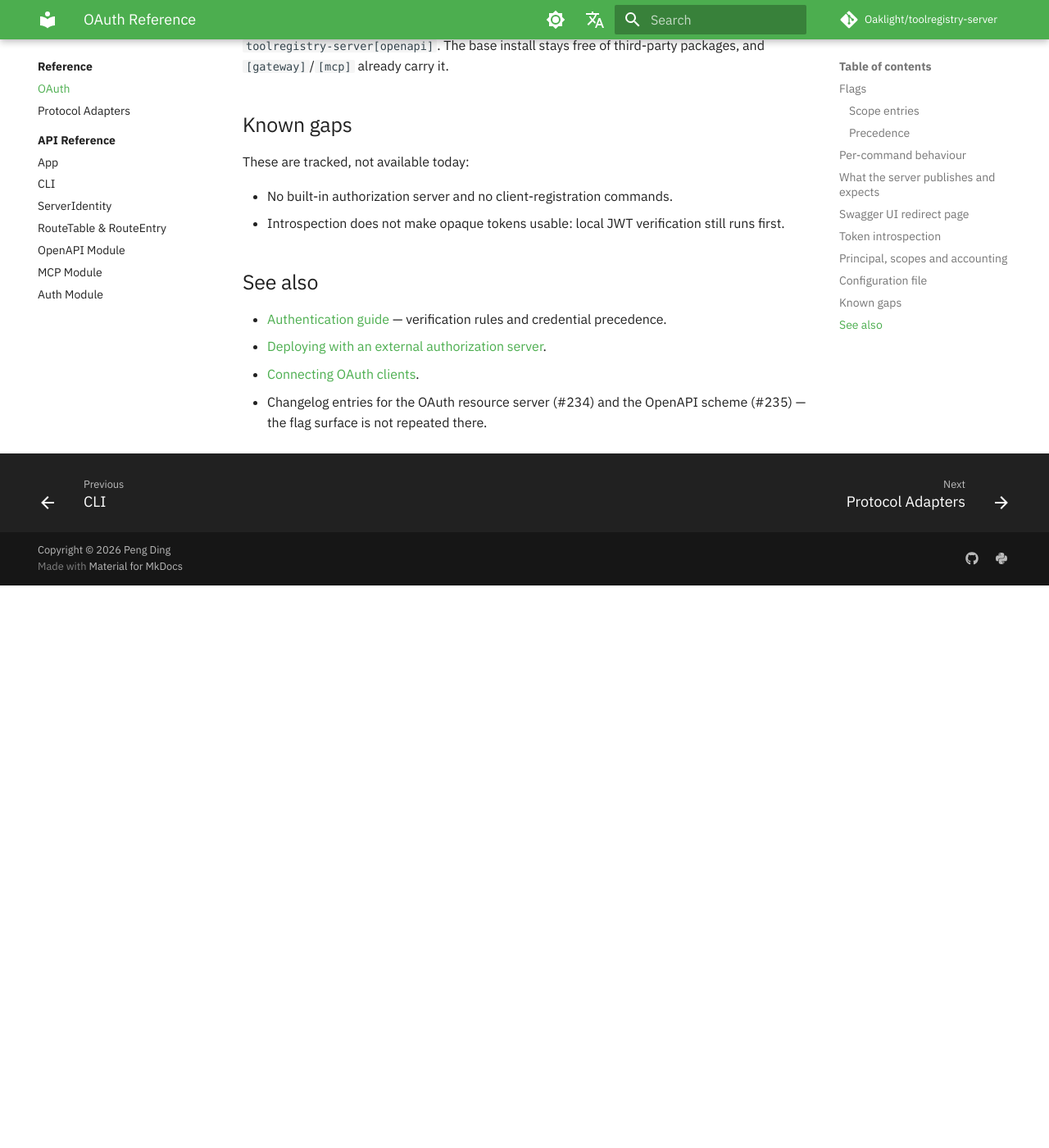
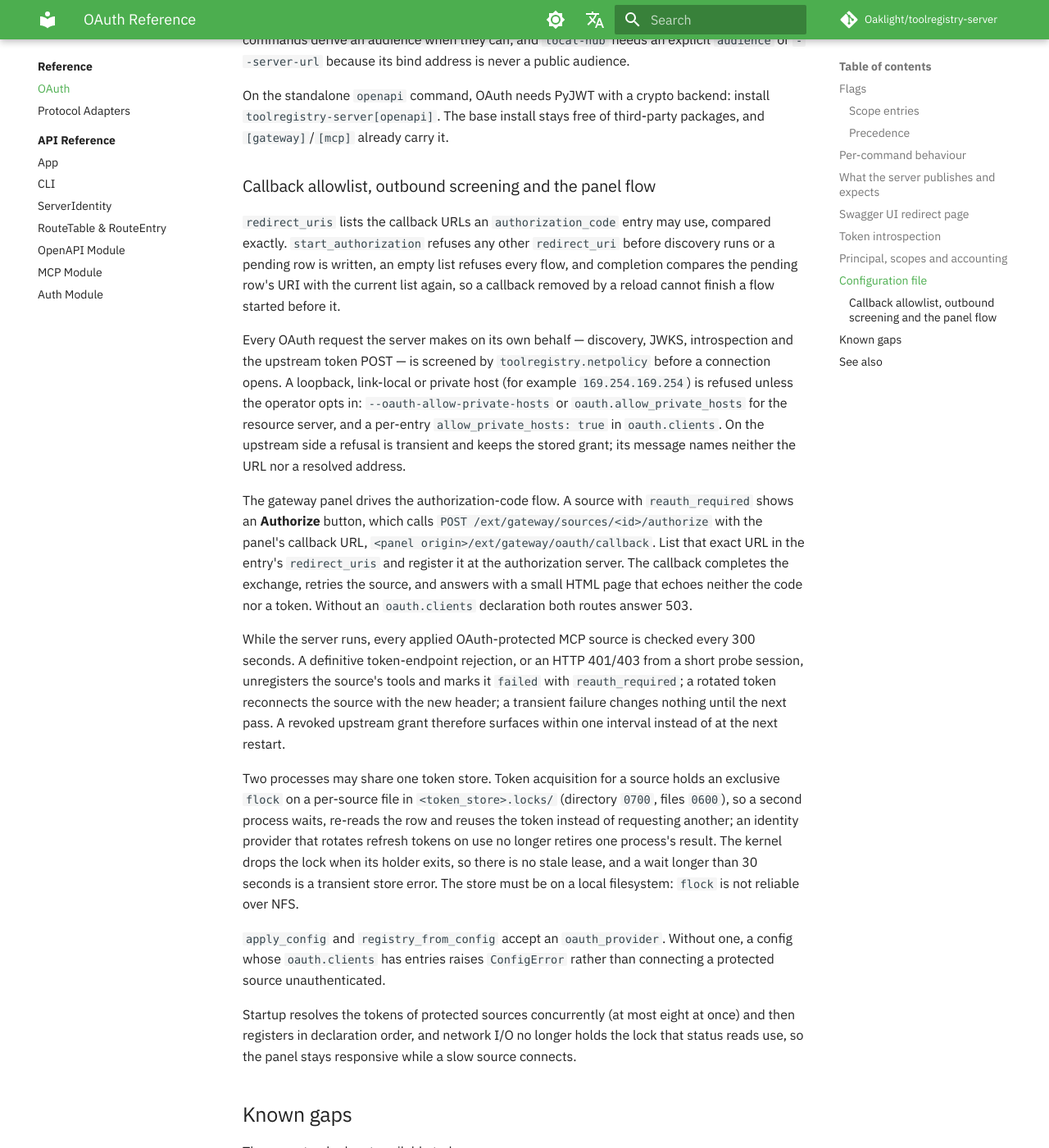
Before and after one commit to Oaklight/toolregistry-server, an MkDocs documentation site: the page built from docs/reference/oauth.md, in a window 1280 px wide and 1400 px high, scrolled down 9659 px. Shown: the whole window at 82% size. Built offline with MkDocs 1.6.1 and Material for MkDocs 9.7.7, drawn with Linux system fonts in a browser that asks for light colours; some web fonts are replaced; comment, search, counter and statistics services are not loaded; before the commit the page ends 10373 px from its top, so only the background shows below that; some of the changed text lies outside the part shown.

Commit message:
docs(oauth): panel authorization, callback allowlist, revalidation, outbound screening

```diff
--- a/docs/reference/oauth.md
+++ b/docs/reference/oauth.md
@@ -35,6 +35,7 @@ and `local-hub` — accept the same group. OAuth is off until
 | `--oauth-introspection-client-secret SECRET` | - | Client secret for the introspection endpoint (HTTP Basic); required together with the URL |
 | `--oauth-introspection-cache-ttl SECONDS` | `5` | How long one introspection result is reused; this bounds how long a revoked token is still accepted. `0` disables caching |
 | `--oauth-introspection-optional` | off | Fall back to local verification when the introspection endpoint fails; by default a failure rejects the token |
+| `--oauth-allow-private-hosts` | off | Let discovery, JWKS and introspection reach a loopback, link-local or private address; the outbound address policy refuses such a host by default |
 
 The three endpoint flags affect only the served OpenAPI document. Token
 verification uses the issuer, audience and JWKS; introspection uses its own
@@ -271,7 +272,7 @@ the source fails the load. Tokens are kept in SQLite outside the
 configuration file. The client secret itself is never written there; a
 salted, iterated fingerprint of it is, so rotating the secret discards a stale
 re-authorization verdict without storing the secret. The start/complete pair
-is embedder-only in stage 1: no panel route calls it yet. The panel's
+is driven by the gateway panel; see below. The panel's
 connection test does not attach the upstream credential, and its result says
 so when a declaration selects the source. See
 [the deployment guide](../guides/oauth-deployment.md#upstream-credentials-for-a-protected-mcp-source).
@@ -356,6 +357,59 @@ On the standalone `openapi` command, OAuth needs PyJWT with a crypto backend:
 install `toolregistry-server[openapi]`. The base install stays free of
 third-party packages, and `[gateway]`/`[mcp]` already carry it.
 
+### Callback allowlist, outbound screening and the panel flow
+
+`redirect_uris` lists the callback URLs an `authorization_code` entry may use,
+compared exactly. `start_authorization` refuses any other `redirect_uri`
+before discovery runs or a pending row is written, an empty list refuses every
+flow, and completion compares the pending row's URI with the current list
+again, so a callback removed by a reload cannot finish a flow started before
+it.
+
+Every OAuth request the server makes on its own behalf — discovery, JWKS,
+introspection and the upstream token POST — is screened by
+`toolregistry.netpolicy` before a connection opens. A loopback, link-local or
+private host (for example `169.254.169.254`) is refused unless the operator
+opts in: `--oauth-allow-private-hosts` or `oauth.allow_private_hosts` for the
+resource server, and a per-entry `allow_private_hosts: true` in
+`oauth.clients`. On the upstream side a refusal is transient and keeps the
+stored grant; its message names neither the URL nor a resolved address.
+
+The gateway panel drives the authorization-code flow. A source with
+`reauth_required` shows an **Authorize** button, which calls
+`POST /ext/gateway/sources/<id>/authorize` with the panel's callback URL,
+`<panel origin>/ext/gateway/oauth/callback`. List that exact URL in the
+entry's `redirect_uris` and register it at the authorization server. The
+callback completes the exchange, retries the source, and answers with a small
+HTML page that echoes neither the code nor a token. Without an `oauth.clients`
+declaration both routes answer 503.
+
+While the server runs, every applied OAuth-protected MCP source is checked
+every 300 seconds. A definitive token-endpoint rejection, or an HTTP 401/403
+from a short probe session, unregisters the source's tools and marks it
+`failed` with `reauth_required`; a rotated token reconnects the source with
+the new header; a transient failure changes nothing until the next pass. A
+revoked upstream grant therefore surfaces within one interval instead of at
+the next restart.
+
+Two processes may share one token store. Token acquisition for a source holds
+an exclusive `flock` on a per-source file in `<token_store>.locks/` (directory
+`0700`, files `0600`), so a second process waits, re-reads the row and reuses
+the token instead of requesting another; an identity provider that rotates
+refresh tokens on use no longer retires one process's result. The kernel drops
+the lock when its holder exits, so there is no stale lease, and a wait longer
+than 30 seconds is a transient store error. The store must be on a local
+filesystem: `flock` is not reliable over NFS.
+
+`apply_config` and `registry_from_config` accept an `oauth_provider`. Without
+one, a config whose `oauth.clients` has entries raises `ConfigError` rather
+than connecting a protected source unauthenticated.
+
+Startup resolves the tokens of protected sources concurrently (at most eight
+at once) and then registers in declaration order, and network I/O no longer
+holds the lock that status reads use, so the panel stays responsive while a
+slow source connects.
+
 ## Known gaps
 
 These are tracked, not available today:
```
Also changed, not shown: docs/changelog.md (+8 -1 lines), docs/reference/cli/index.md (+4 -0 lines).
